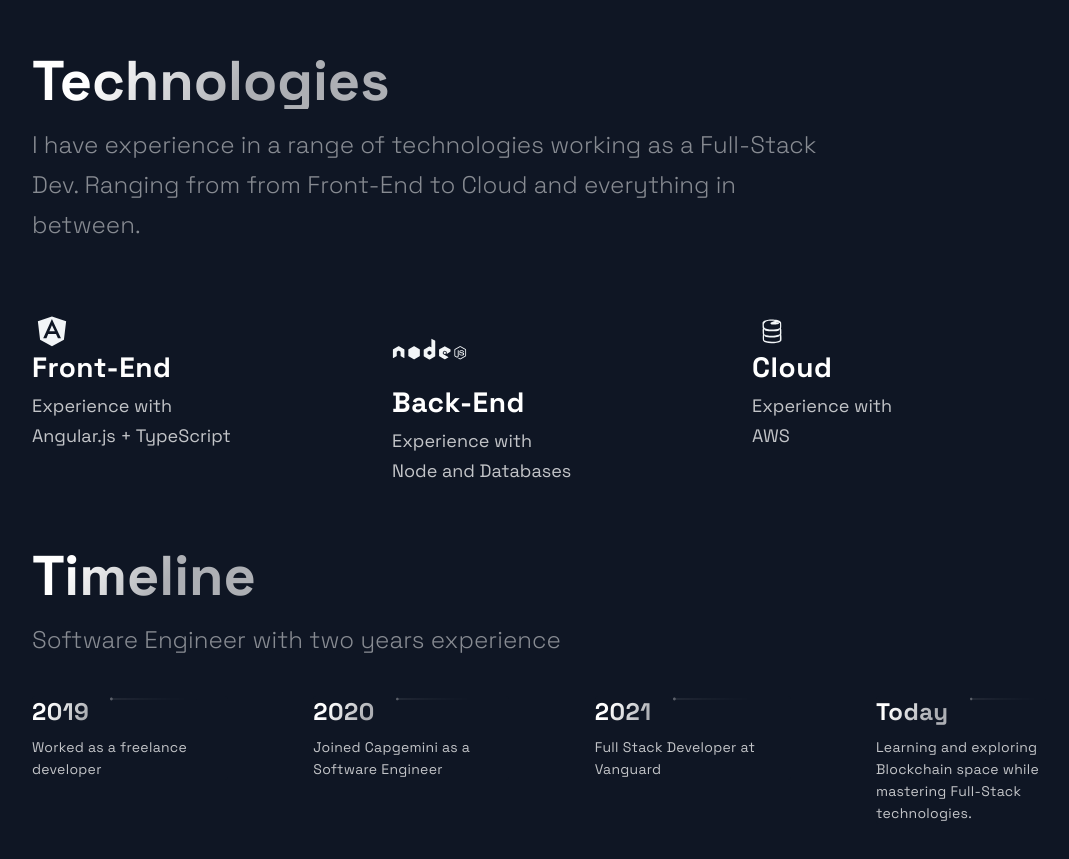
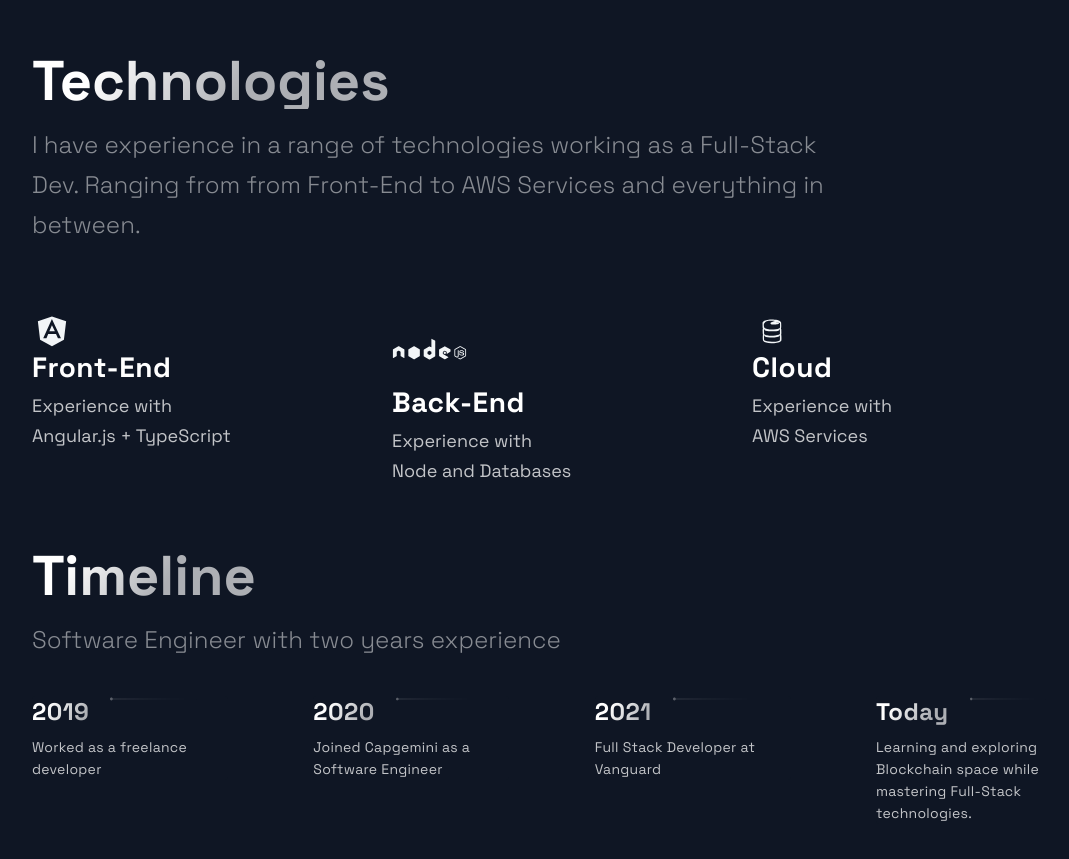
Before and after one commit to bryan-arriaga/portfolio_website, a Next.js app: page / in a window 1280 px wide. Shown: the part 2284-3143 px from the top of the page, without its empty margins (88-1157 px from the left). Built offline with nearby package versions, Linux system fonts and the light colour scheme.

Commit message:
'update technology experience'

```diff
--- a/src/components/Technologies/Technologies.js
+++ b/src/components/Technologies/Technologies.js
@@ -9,7 +9,7 @@ const Technologies = () =>  (
   <br /><br /> <br />
     <SectionTitle>Technologies</SectionTitle>
     <SectionText>
-      I have experience in a range of technologies working as a Full-Stack Dev. Ranging from from Front-End to Cloud and everything in between.
+      I have experience in a range of technologies working as a Full-Stack Dev. Ranging from from Front-End to AWS Services and everything in between.
     </SectionText>
     <List>
       <ListItem>
@@ -38,7 +38,7 @@ const Technologies = () =>  (
           <ListTitle>Cloud</ListTitle>
           <ListParagraph>
             Experience with <br />
-            AWS
+            AWS Services
           </ListParagraph>
         </ListContainer>
       </ListItem>
```
